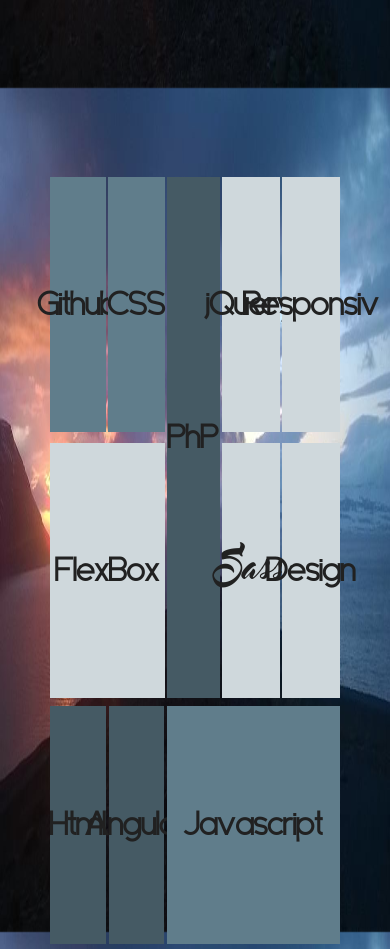
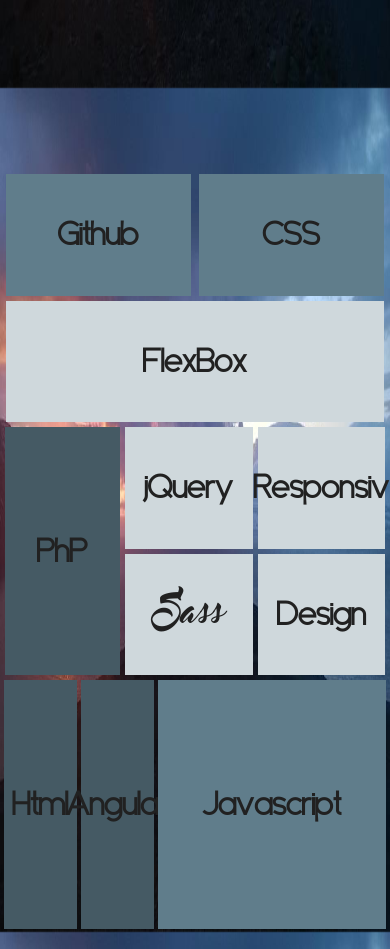
Before and after one commit to OlivierCadoz/Portfolio-Olivier, a plain HTML site: page index.html in a window 390 px wide. Shown: the part 1600-2549 px from the top of the page. Drawn offline with Linux system fonts and the light colour scheme.

Commit message:
twenty-sixth commit

```diff
--- a/style/sass/style.scss
+++ b/style/sass/style.scss
@@ -395,10 +395,9 @@
   height: 100vh;
   width: 100vw;
   @include flx-ctr;
-  flex-wrap: wrap;
+
   .ctr {
-    height: 90%;
-    width: 75%;
+    height: 90vh;
     display: flex;
     flex-wrap: wrap;
   }
@@ -488,6 +487,25 @@
   }
 }
 
+@media screen and (min-width: 981px) {
+  .ctr{
+    width: 76vw;
+  }
+}
+
+@media screen and (max-width: 980px) {
+  .ctr{
+    width: 99vw;
+    justify-content: center;
+    .flex1, .flex2, .flex3{
+      height: 30vh;
+      width: 100vw;
+    }
+  }
+}
+
+
+
 
 
 
@@ -548,3 +566,12 @@
 
   }
 }
+
+
+
+
+@media screen and (max-width: 980px) {
+  footer{
+    flex-direction: column;
+  }
+}
```
Also changed, not shown: style/css/style.css, 1 other file.
